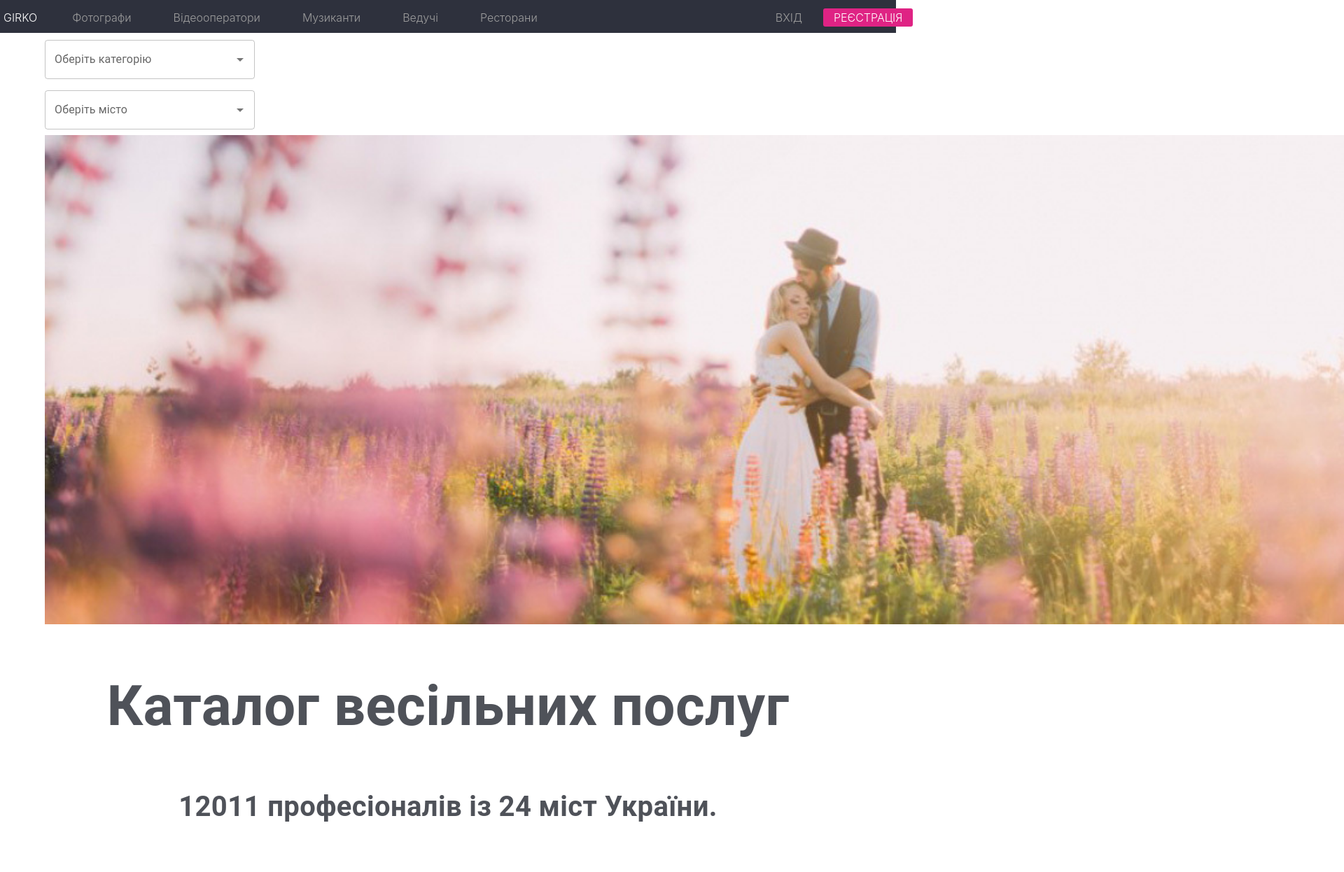
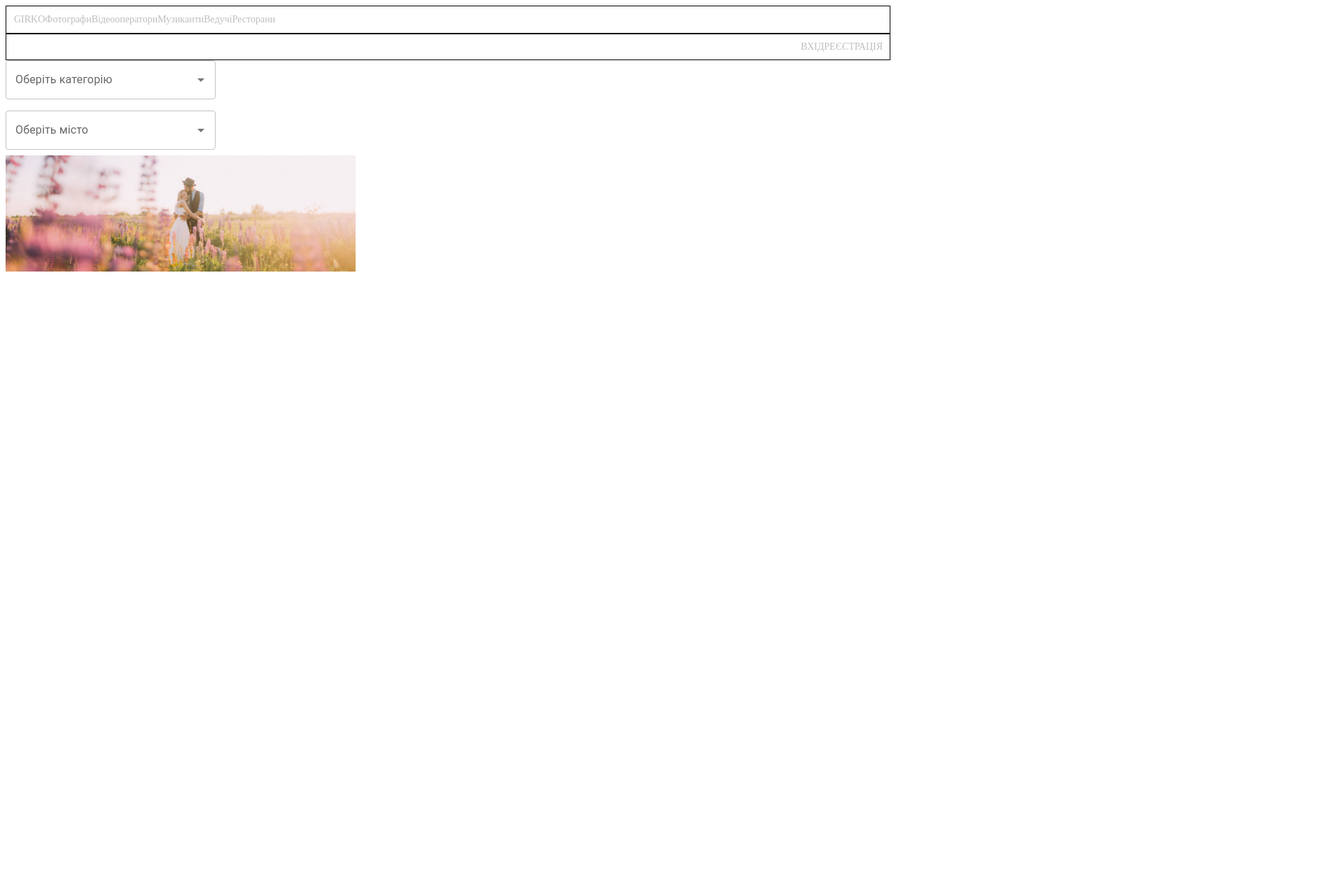
Before and after one commit to KostyaHonchar/tasks-from-volodya, a React (Create React App) app: page / in a window 1280 px wide. Shown: the top 1246 px of the page at 70% size, 1920 px wide, since content can reach past the window. After the commit the page ends 800 px from the top, so only its background shows below. Built offline with nearby package versions, Linux system fonts and the light colour scheme.

Commit message:
Few updates

```diff
--- a/package.json
+++ b/package.json
@@ -15,7 +15,7 @@
     "iq-blueberry": "^0.0.38",
     "react": "^18.2.0",
     "react-dom": "^18.2.0",
-    "react-scripts": "^2.1.3",
+    "react-scripts": "5.0.1",
     "styled-components": "^5.3.6",
     "web-vitals": "^2.1.4"
   },
--- a/src/App.css
+++ /dev/null
@@ -1,50 +0,0 @@
-.App {
-  text-align: center;
-}
-
-.App-logo {
-  height: 40vmin;
-  pointer-events: none;
-}
-
-@media (prefers-reduced-motion: no-preference) {
-  .App-logo {
-    animation: App-logo-spin infinite 20s linear;
-  }
-}
-
-.App-header {
-  background-color: #282c34;
-  min-height: 100vh;
-  display: flex;
-  flex-direction: column;
-  align-items: center;
-  justify-content: center;
-  font-size: calc(10px + 2vmin);
-  color: white;
-}
-
-.App-link {
-  color: #61dafb;
-}
-
-@keyframes App-logo-spin {
-  from {
-    transform: rotate(0deg);
-  }
-
-  to {
-    transform: rotate(360deg);
-  }
-}
-
-.showcase-photo {
-  width: 2100px;
-  background-size: cover;
-}
-
-.showcase,
-.highlights {
-  position: relative;
-  padding: 100px;
-}
--- a/src/App.js
+++ b/src/App.js
@@ -1,42 +1,30 @@
 import React from "react";
-import "./App.css";
 import ShowcaseImage from "./components/files/showcase.jpeg";
 import Header from "./components/header/Header";
-import Showcase from "./components/Combobox";
-import Highlights from "./components/Combobox2";
+import Showcase from "./components/SearchBox/Combobox";
+import Highlights from "./components/SearchBox/Combobox2";
 import AutoGrid from "./components/Category Grid";
-import { Container, Typography } from "@mui/material";
-import { SxProps, Theme } from "@mui/material/styles";
+import {
+  Container,
+  Typography,
+  CssBaseline,
+  ThemeProvider,
+} from "@mui/material";
+
+import { palette } from "@mui/system";
 
 function App() {
   return (
     <div className="App">
       <Header />
-      <Container fixed>
       <Showcase />
       <Highlights sx={{ boxShadow: 1 }} />
       <img
         src={ShowcaseImage}
         alt="Logo"
         className="showcase-photo"
-          sx={{ zIndex: "modal" }}
-        ></img>
-      </Container>
-      <Typography
-        sx={{
-          color: "#4f5259;",
-          display: "inline",
-          fontWeight: "bold",
-          my: 100,
-          fontSize: 40,
-          textAlign: "center",
-        }}
-      >
-        <h1>Каталог весільних послуг</h1>
-        <h4>12011 професіоналів із 24 міст України.</h4>
-        <h4> Плануйте весілля разом з нами.</h4>
-      </Typography>
-      <AutoGrid />
+        width="500px"
+      />
     </div>
   );
 }
--- a/src/components/header/Header.css
+++ /dev/null
@@ -1,41 +0,0 @@
-.header {
-   display: block;
-   position: relative;
-   background-color: #2e313d;
-   cursor: pointer;
-   font-weight: 300;
-   font-size: 16px;
-   padding: 15px 20px 12px;
-   margin-bottom: 10px;
-}
-
-a {
-   text-decoration: none;
-}
-
-.header-registration {
-   color: #fff;
-   border-radius: 3px;
-   padding: 3px 15px;
-   margin: 12px 0 0 20px;
-   transition: background-color .15s linear;
-   background-color: #df2384;
-}
-
-.header-lists {
-   color: #9d9d9d;
-   margin: 10px;
-   padding: 15px 20px 12px;
-}
-
-.header-login {
-   padding-left: 300px;
-   color: #9d9d9d;
-   margin: 10px;
-}
-
-.header-logo {
-   color: #fff;
-   margin-right: 20px;
-   margin-left: -15px;
-}
--- a/src/components/header/Header.jsx
+++ b/src/components/header/Header.jsx
@@ -1,20 +1,25 @@
+import { Box } from '@mui/material';
 import React from 'react';
-import './Header.css';
+import { palette } from '@mui/system';
+
+
 
 function Header() {
    return (
-      <section >
-         <section className='header'>
+      <Box>
+         <Box sx={{ display: 'flex', justifyContent: "flex-start", fontSize: '14px', p: '11px', bgcolor: '#fff' ,border: '1px solid black'}}>
             <a href="/" className='header-logo'>GIRKO</a>
             <a href="/photographs" className='header-lists'>Фотографи</a>
             <a href="/videomakers" className='header-lists'>Відеооператори</a>
             <a href="/musicians" className='header-lists'>Музиканти</a>
             <a href="/musicians" className='header-lists'>Ведучі</a>
             <a href="/musicians" className='header-lists'>Ресторани</a>
+         </Box>
+         <Box sx={{ display: 'flex', justifyContent: "flex-end", fontSize: '14px', p: '10px', bgcolor: '#fff', border: '1px solid black',pb:'-10px',zIndex:'-20'}}>
             <a href="/login" className='header-login'>ВХІД</a>
             <a href="/register" className='header-registration'>РЕЄСТРАЦІЯ</a>
-         </section>
-      </section>
+         </Box>
+      </Box>
    )
 }
 
--- a/src/index.css
+++ b/src/index.css
@@ -1,13 +1,8 @@
-body {
-  margin: 0;
-  font-family: -apple-system, BlinkMacSystemFont, 'Segoe UI', 'Roboto', 'Oxygen',
-    'Ubuntu', 'Cantarell', 'Fira Sans', 'Droid Sans', 'Helvetica Neue',
-    sans-serif;
-  -webkit-font-smoothing: antialiased;
-  -moz-osx-font-smoothing: grayscale;
+root {
+   font-family: 'Lucida Sans', 'Lucida Sans Regular', 'Lucida Grande', 'Lucida Sans Unicode', Geneva, Verdana, sans-serif;
 }
 
-code {
-  font-family: source-code-pro, Menlo, Monaco, Consolas, 'Courier New',
-    monospace;
+a {
+   color: #bebebe;
+   text-decoration: none;
 }
--- a/src/index.js
+++ b/src/index.js
@@ -1,7 +1,7 @@
 import React from "react";
 import ReactDOM from "react-dom";
+import App from "./App";
 import "./index.css";
-import App from "./App";
 
 ReactDOM.render(
   <React.StrictMode>
```
Also changed, not shown: src/theme.js (added, +8 -0 lines), src/components/SearchBox/Combobox.jsx (renamed from src/components/Combobox.jsx), src/components/SearchBox/Combobox2.jsx (renamed from src/components/Combobox2.jsx), 1 other file (tests, documents, lock files or other folders). Lines whose indentation alone changed are shown as unchanged.
